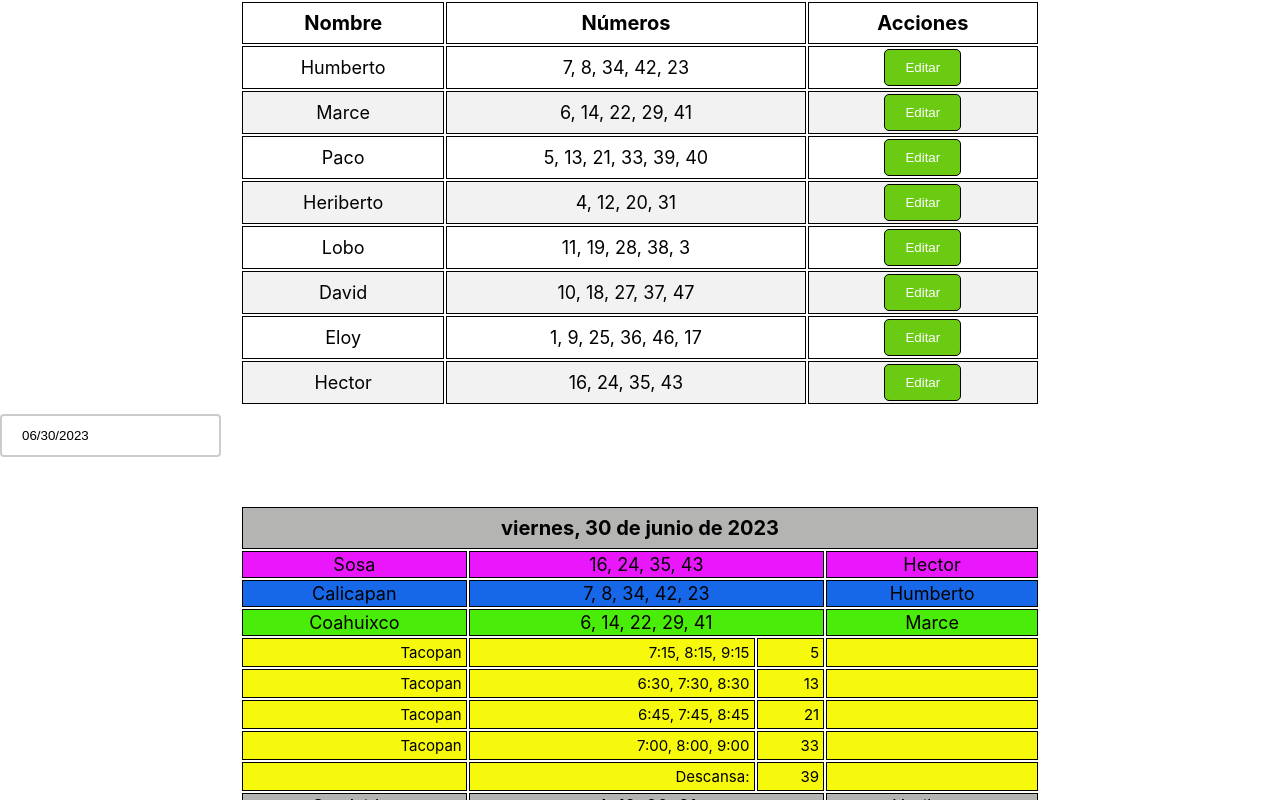
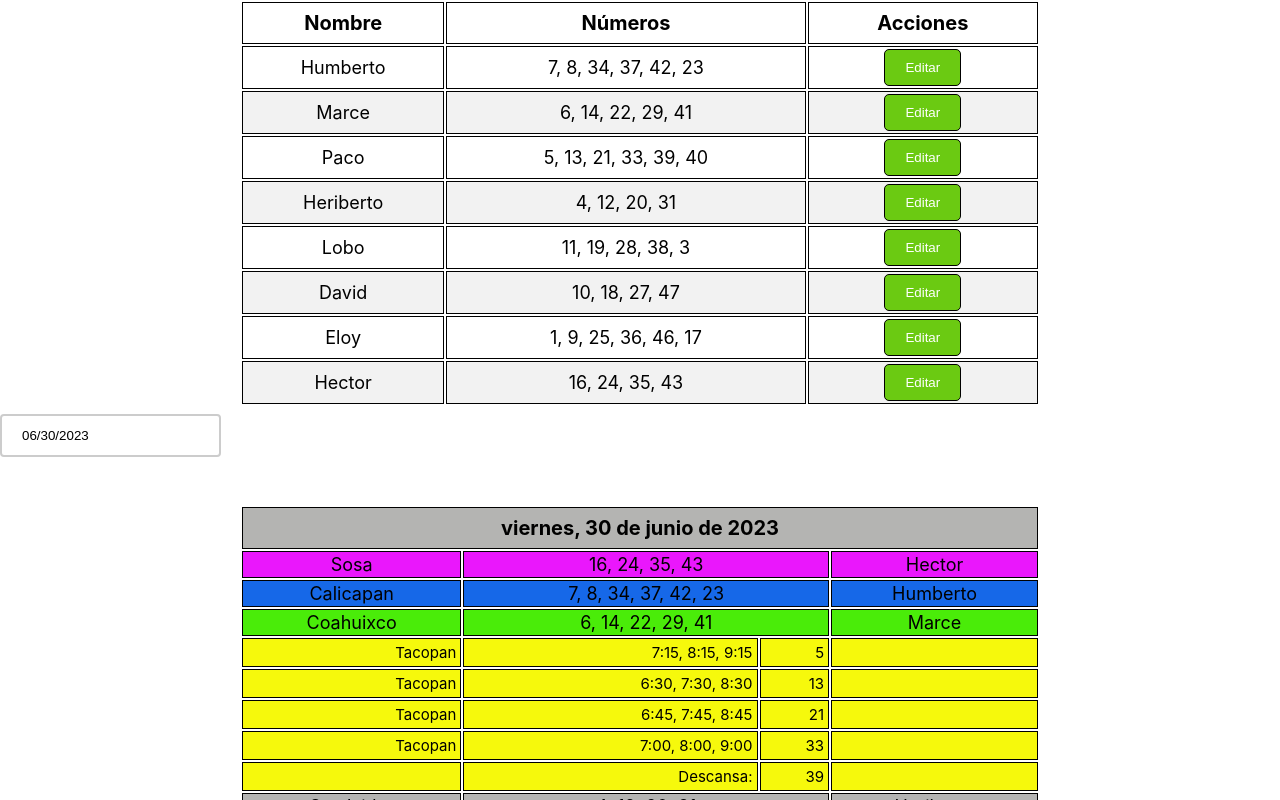
Before and after one commit to ingeabraham23/horarios, a React (Vite) app: page / in a window 1280 px wide. Shown: the top 800 px of the page. Built offline with nearby package versions, Linux system fonts and the light colour scheme.

Commit message:
Cambio de grupo de unidad 37

```diff
--- a/src/App.jsx
+++ b/src/App.jsx
@@ -15,12 +15,12 @@ function App() {
   const [fechaSeleccionada, setFechaSeleccionada] = useState(fechaActual); // Estado para la fecha seleccionada en el DatePicker, se inicializa con la fecha en que se esta ejecutando la aplicación
 
   const [grupos, setGrupos] = useState([
-    { nombre: 'Humberto', numeros: [7, 8, 34, 42, 23] },
+    { nombre: 'Humberto', numeros: [7, 8, 34, 37, 42, 23] },
     { nombre: 'Marce', numeros: [6, 14, 22, 29, 41] },
     { nombre: 'Paco', numeros: [5, 13, 21, 33, 39, 40] },
     { nombre: 'Heriberto', numeros: [4, 12, 20, 31] },
     { nombre: 'Lobo', numeros: [11, 19, 28, 38, 3] },
-    { nombre: 'David', numeros: [10, 18, 27, 37, 47] },
+    { nombre: 'David', numeros: [10, 18, 27, 47] },
     { nombre: 'Eloy', numeros: [1, 9, 25, 36, 46, 17] },
     { nombre: 'Hector', numeros: [16, 24, 35, 43] },
   ]);// Estado para los grupos de Unidades
```
